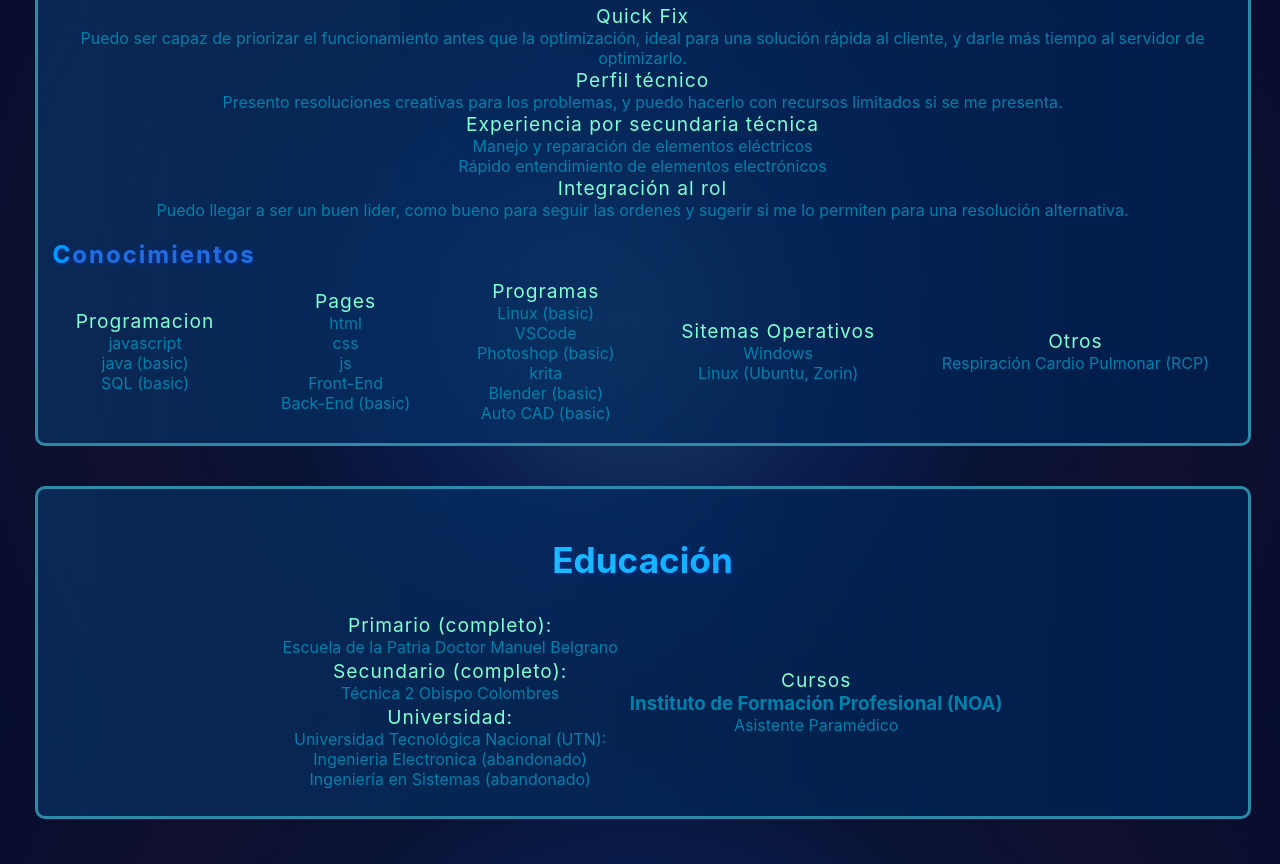
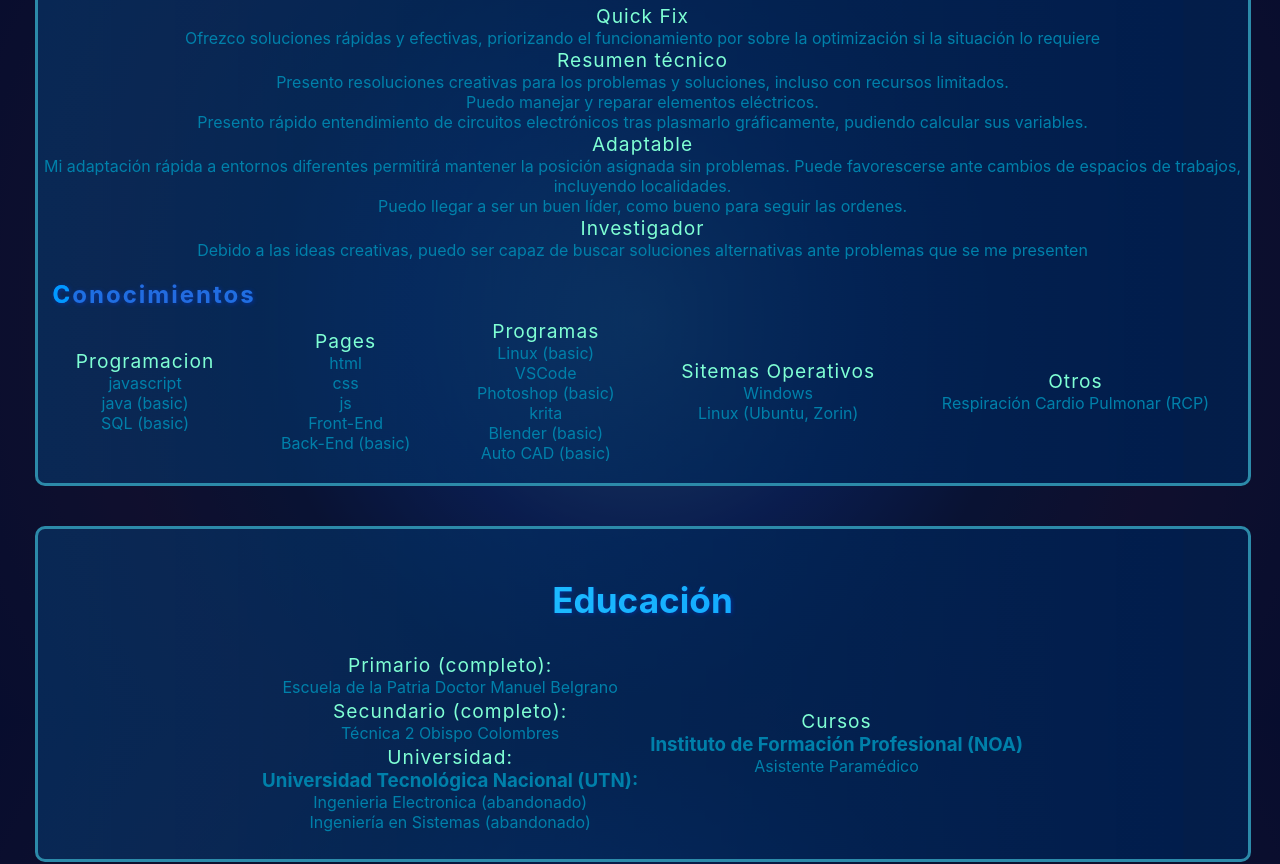
Before and after one commit to gabyfroso/Curriculum-Vitale, a React (Create React App) app: page / in a window 1280 px wide. Shown: the part 880-1744 px from the top of the page. Built offline with nearby package versions, Linux system fonts and the light colour scheme.

Commit message:
animation arreglada, textos arreglados

```diff
--- a/src/App.css
+++ b/src/App.css
@@ -77,8 +77,7 @@ main {
   }
 
   100% {
-    transform: scaleY(.1);
-    height: 20px;
+    height: 0px;
     padding: 0 0;
   }
 }
--- a/src/pages/Main/Academico.jsx
+++ b/src/pages/Main/Academico.jsx
@@ -16,7 +16,7 @@ function Academico() {
                 </li>
                 <li>
                     <abbr>Universidad:</abbr>
-                    <p>Universidad Tecnológica Nacional (UTN):</p>
+                    <h3>Universidad Tecnológica Nacional (UTN):</h3>
                     <p>Ingenieria Electronica (abandonado) </p>
                     <p>Ingeniería en Sistemas (abandonado) </p>
                 </li>
--- a/src/pages/json/proffesional.json
+++ b/src/pages/json/proffesional.json
@@ -3,36 +3,28 @@
         {
             "title": "Quick Fix",
             "p": [
-                "Puedo ser capaz de priorizar el funcionamiento antes que la optimización, ideal para una solución rápida al cliente, y darle más tiempo al servidor de optimizarlo.",
-                ""
+                "Ofrezco soluciones rápidas y efectivas, priorizando el funcionamiento por sobre la optimización si la situación lo requiere"
             ]
         },
         {
-            "title": "Perfil técnico",
+            "title": "Resumen técnico",
             "p": [
-                "Presento resoluciones creativas para los problemas, y puedo hacerlo con recursos limitados si se me presenta.",
-                ""
+                "Presento resoluciones creativas para los problemas y soluciones, incluso con recursos limitados.",
+                "Puedo manejar y reparar elementos eléctricos.",
+                "Presento rápido entendimiento de circuitos electrónicos tras plasmarlo gráficamente, pudiendo calcular sus variables."
             ]
         },
         {
-            "title": "Experiencia por secundaria técnica",
+            "title": "Adaptable",
             "p": [
-                "Manejo y reparación de elementos eléctricos",
-                "Rápido entendimiento de elementos electrónicos"
+                "Mi adaptación rápida a entornos diferentes permitirá mantener la posición asignada sin problemas. Puede favorescerse ante cambios de espacios de trabajos, incluyendo localidades.",
+                "Puedo llegar a ser un buen líder, como bueno para seguir las ordenes."
             ]
         },
         {
-            "title": "Integración al rol",
+            "title": "Investigador",
             "p": [
-                "Puedo llegar a ser un buen lider, como bueno para seguir las ordenes y sugerir si me lo permiten para una resolución alternativa.",
-                ""
-            ]
-        },
-        {
-            "title": "",
-            "p": [
-                "",
-                ""
+                "Debido a las ideas creativas, puedo ser capaz de buscar soluciones alternativas ante problemas que se me presenten"
             ]
         }
     ],
```
